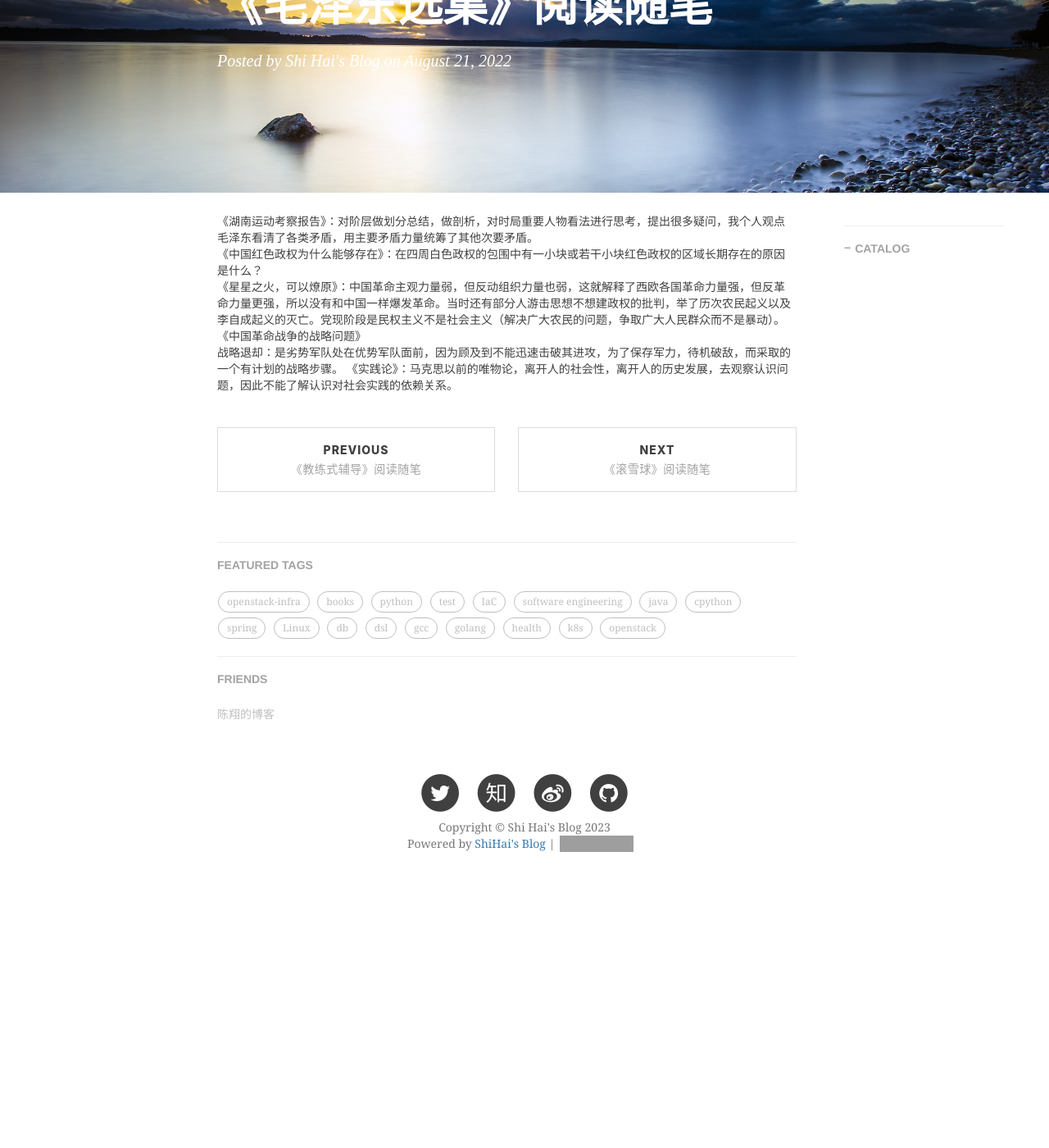
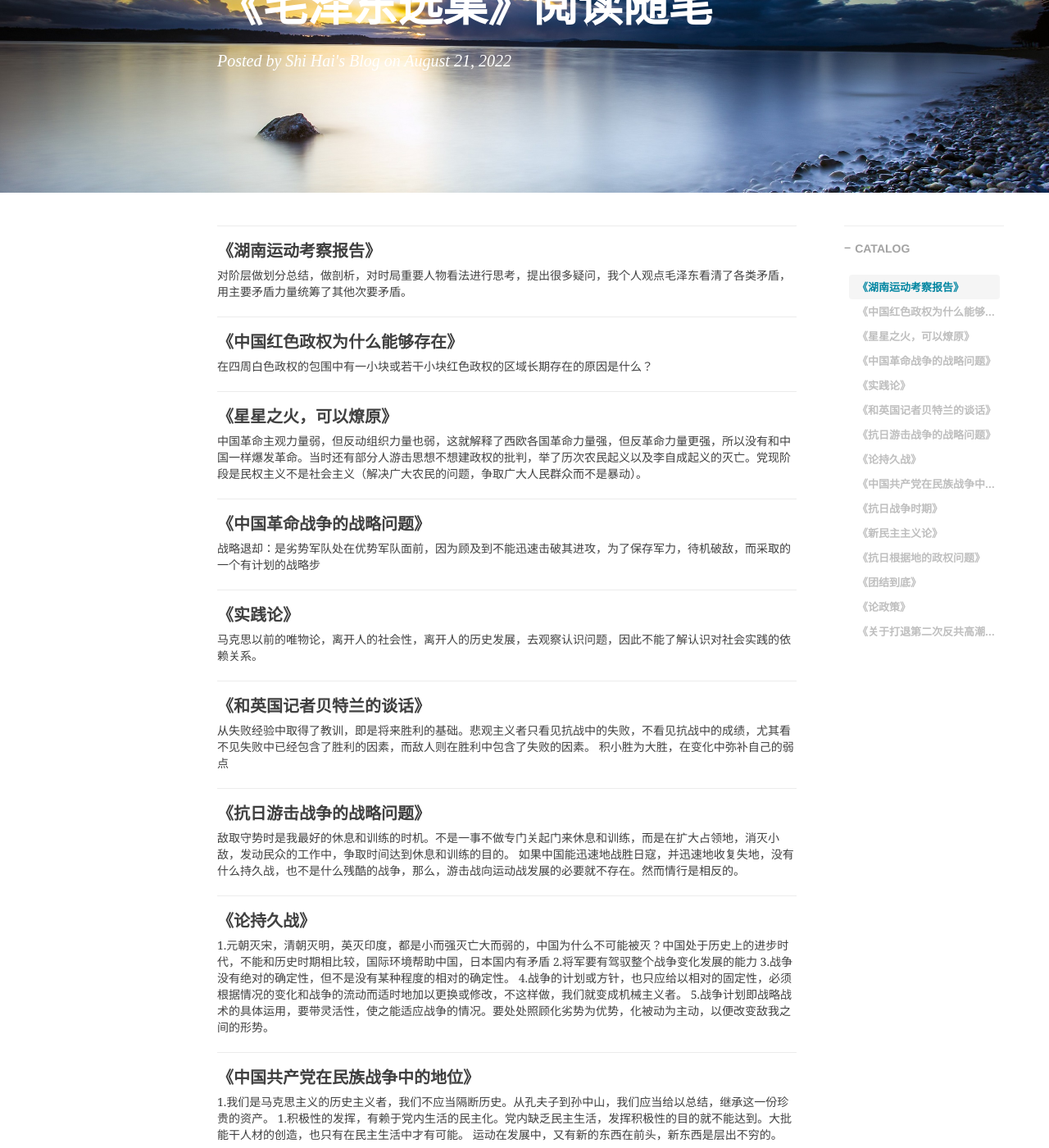
Before and after one commit to shihai1991/shihai1991.github.io, a Jekyll site: the page built from _posts/2022-08-21-毛泽东选集.md, in a window 1280 px wide and 1400 px high, scrolled down 220 px. Shown: the whole window at 82% size. Built offline with Jekyll 4.4.1, drawn with Linux system fonts in a browser that asks for light colours; nearby versions of some CDN libraries; comment, search, counter and statistics services are not loaded; before the commit the page ends 1344 px from its top, so only the background shows below that; some of the changed text lies outside the part shown; grey boxes are pictures that could not be loaded.

Commit message:
Update 2022-08-21-毛泽东选集.md

```diff
--- a/_posts/2022-08-21-毛泽东选集.md
+++ b/_posts/2022-08-21-毛泽东选集.md
@@ -8,8 +8,52 @@ tags:
   - books
 time: '2022.08.21 21:01:00'
 ---
-《湖南运动考察报告》：对阶层做划分总结，做剖析，对时局重要人物看法进行思考，提出很多疑问，我个人观点毛泽东看清了各类矛盾，用主要矛盾力量统筹了其他次要矛盾。
-《中国红色政权为什么能够存在》：在四周白色政权的包围中有一小块或若干小块红色政权的区域长期存在的原因是什么？
-《星星之火，可以燎原》：中国革命主观力量弱，但反动组织力量也弱，这就解释了西欧各国革命力量强，但反革命力量更强，所以没有和中国一样爆发革命。当时还有部分人游击思想不想建政权的批判，举了历次农民起义以及李自成起义的灭亡。党现阶段是民权主义不是社会主义（解决广大农民的问题，争取广大人民群众而不是暴动）。
-《中国革命战争的战略问题》
-战略退却：是劣势军队处在优势军队面前，因为顾及到不能迅速击破其进攻，为了保存军力，待机破敌，而采取的一个有计划的战略步骤。  《实践论》：马克思以前的唯物论，离开人的社会性，离开人的历史发展，去观察认识问题，因此不能了解认识对社会实践的依赖关系。
+## 《湖南运动考察报告》
+对阶层做划分总结，做剖析，对时局重要人物看法进行思考，提出很多疑问，我个人观点毛泽东看清了各类矛盾，用主要矛盾力量统筹了其他次要矛盾。
+## 《中国红色政权为什么能够存在》
+在四周白色政权的包围中有一小块或若干小块红色政权的区域长期存在的原因是什么？
+## 《星星之火，可以燎原》
+中国革命主观力量弱，但反动组织力量也弱，这就解释了西欧各国革命力量强，但反革命力量更强，所以没有和中国一样爆发革命。当时还有部分人游击思想不想建政权的批判，举了历次农民起义以及李自成起义的灭亡。党现阶段是民权主义不是社会主义（解决广大农民的问题，争取广大人民群众而不是暴动）。
+## 《中国革命战争的战略问题》
+战略退却：是劣势军队处在优势军队面前，因为顾及到不能迅速击破其进攻，为了保存军力，待机破敌，而采取的一个有计划的战略步
+## 《实践论》
+马克思以前的唯物论，离开人的社会性，离开人的历史发展，去观察认识问题，因此不能了解认识对社会实践的依赖关系。
+
+## 《和英国记者贝特兰的谈话》
+从失败经验中取得了教训，即是将来胜利的基础。悲观主义者只看见抗战中的失败，不看见抗战中的成绩，尤其看不见失败中已经包含了胜利的因素，而敌人则在胜利中包含了失败的因素。
+积小胜为大胜，在变化中弥补自己的弱点
+
+## 《抗日游击战争的战略问题》
+敌取守势时是我最好的休息和训练的时机。不是一事不做专门关起门来休息和训练，而是在扩大占领地，消灭小敌，发动民众的工作中，争取时间达到休息和训练的目的。
+如果中国能迅速地战胜日寇，并迅速地收复失地，没有什么持久战，也不是什么残酷的战争，那么，游击战向运动战发展的必要就不存在。然而情行是相反的。
+
+## 《论持久战》
+1.元朝灭宋，清朝灭明，英灭印度，都是小而强灭亡大而弱的，中国为什么不可能被灭？中国处于历史上的进步时代，不能和历史时期相比较，国际环境帮助中国，日本国内有矛盾
+2.将军要有驾驭整个战争变化发展的能力
+3.战争没有绝对的确定性，但不是没有某种程度的相对的确定性。
+4.战争的计划或方针，也只应给以相对的固定性，必须根据情况的变化和战争的流动而适时地加以更换或修改，不这样做，我们就变成机械主义者。
+5.战争计划即战略战术的具体运用，要带灵活性，使之能适应战争的情况。要处处照顾化劣势为优势，化被动为主动，以便改变敌我之间的形势。
+
+## 《中国共产党在民族战争中的地位》
+1.我们是马克思主义的历史主义者，我们不应当隔断历史。从孔夫子到孙中山，我们应当给以总结，继承这一份珍贵的资产。
+1.积极性的发挥，有赖于党内生活的民主化。党内缺乏民主生活，发挥积极性的目的就不能达到。大批能干人材的创造，也只有在民主生活中才有可能。
+运动在发展中，又有新的东西在前头，新东西是层出不穷的。
+
+## 《抗日战争时期》
+所谓斗争，在同资产阶级联合时，就是在思想上、政治上、组织上的“和平”的“不流血”的斗争；而在被迫着同资产阶级分裂时，就转变为武装斗争。
+
+## 《新民主主义论》
+离开时间和空间，不顾到活的历史环境来引证的，因而违反了辩证的最基本的要求，没有考虑到在某一个历史环境下是正确的东西在另一个历史环境下就可以成为不正确的。
+中国现时的新政治新经济是从古代的旧政治旧经济发展而来的，中国现时的新文化也是从古代的旧文化发展而来，因此我们必须尊重自己的历史，决不能隔断历史。但是这种尊重，是给历史以一定的科学的地位，是尊重历史的辩证法的发展，而不是颂古非今，不是赞扬任何封建的毒素。对于人民群众和青年学生，主要地不是要引导他们向后看，而是引导他们向前看。
+
+## 《抗日根据地的政权问题》
+所谓领导权，不是要一天到晚当作口号去高喊，也不是盛气凌人地要人家服从我们，而是以党的正确策略和自己的模范工作，说服和教育党外人士，使他们愿意接受我们的建议。
+
+## 《团结到底》
+我调查了一个地方政府的成分，在那里办事的有一千三百人，其中坚决反共的只有四十至五十人，即是说不足百分之四，其余都是希望团结抗战的。
+
+## 《论政策》
+必须坚决地执行“三三制”。在民意机关中也可以容许少数右派分子参加。切忌我党包办一切。我们破坏买办大资产阶级和大地主阶级的专政，并不代表以共产党的一党专政。
+
+## 《关于打退第二次反共高潮的总结》
+须知中国社会是一个两头小中间大的社会，共产党如果不能争取中间阶层的群众，并按其情况各得其所，是不能解决中国问题的。
```
